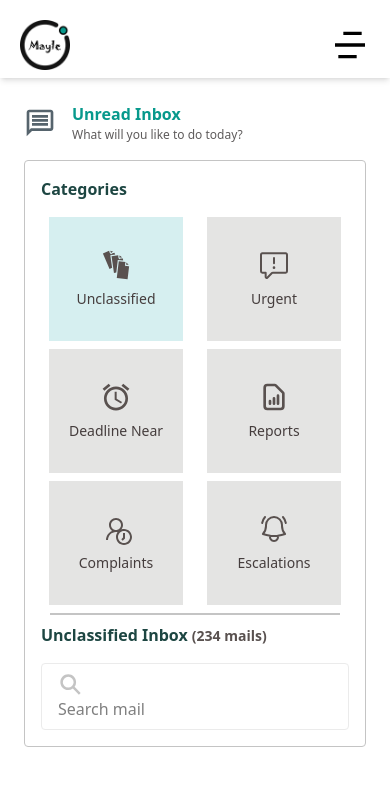
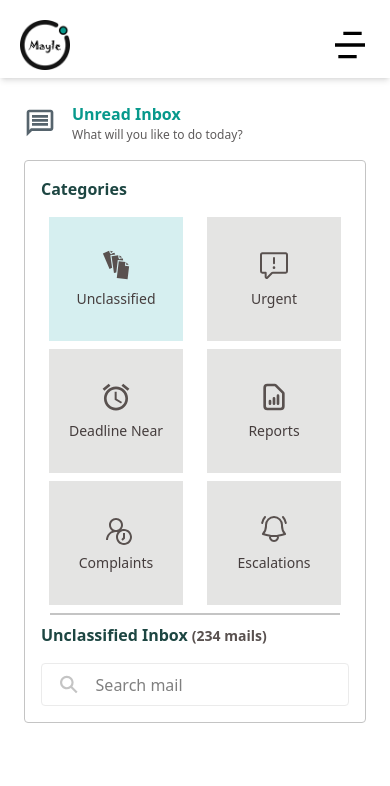
Before and after one commit to KodenOps/mayle, a Next.js app: page /inbox in a window 390 px wide. Shown: the top 786 px of the page. Built offline with nearby package versions, Linux system fonts and the light colour scheme.

Commit message:
updated the search UI in inbox

```diff
--- a/src/app/inbox/page.tsx
+++ b/src/app/inbox/page.tsx
@@ -76,7 +76,7 @@ const page = () => {
 									<span className='text-sm text-[#59514F]'>(234 mails)</span>
 								</h3>
 								<div className='search md:w-auto  w-full'>
-									<div className='search md:flex items-center  gap-4 border-1 px-4 py-2 md:w-md border-[#ebebeb] rounded-sm mt-4'>
+									<div className='search flex items-center  gap-4 border-1 px-4 py-2 md:w-md border-[#ebebeb] rounded-sm mt-4'>
 										<IoSearchSharp
 											size={25}
 											color='#c4c4c4'
```
